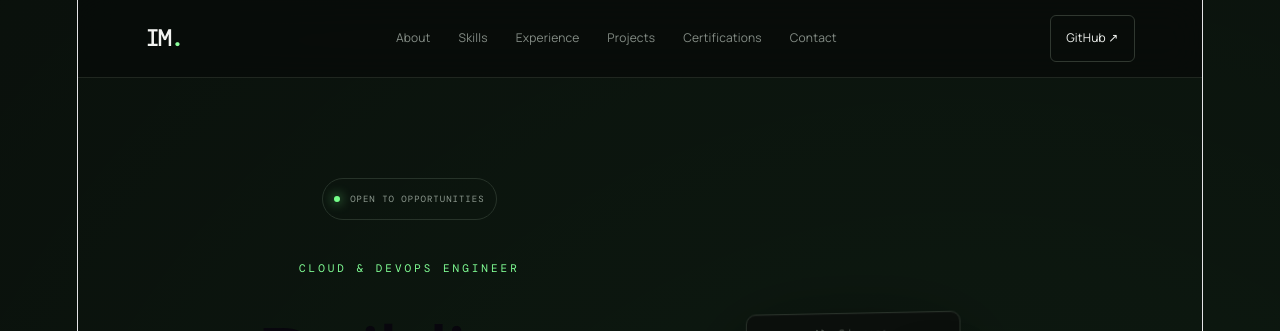
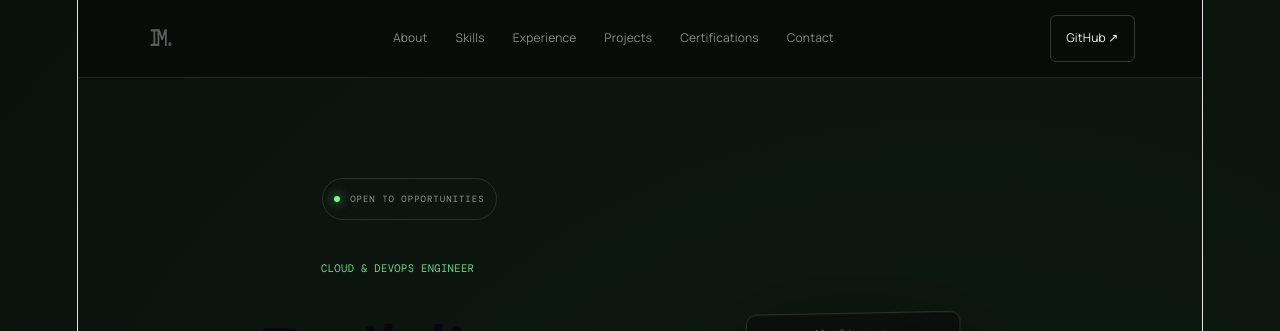
Before and after one commit to ilsamukhtar/ilsa-portfolio, a React (Vite) app: page / in a window 1280 px wide. Shown: the top 331 px of the page. Built offline with nearby package versions, Linux system fonts and the light colour scheme.

Commit message:
Add animated logo and role

```diff
--- a/src/App.css
+++ b/src/App.css
@@ -22,7 +22,11 @@ body {
   margin: 0;
   min-width: 320px;
   background:
-    radial-gradient(circle at 75% 10%, rgba(91, 255, 132, 0.07), transparent 25%),
+    radial-gradient(
+      circle at 75% 10%,
+      rgba(91, 255, 132, 0.07),
+      transparent 25%
+    ),
     #080b09;
   color: #f2f4f1;
 }
@@ -229,7 +233,9 @@ a {
 }
 
 
-/* TERMINAL */
+/* =========================
+   TERMINAL
+========================= */
 
 .hero-terminal {
   position: relative;
@@ -1086,3 +1092,88 @@ footer p {
     gap: 12px;
   }
 }
+
+
+/* =========================
+   ANIMATED IM + ROLE
+========================= */
+
+/* IM Logo Animation */
+.animated-im {
+  animation: logoReveal 3.5s ease-in-out infinite;
+  transform-origin: center;
+}
+
+/* Cloud & DevOps Engineer Animation */
+.animated-role {
+  animation: roleReveal 4s ease-in-out infinite;
+  transform-origin: left center;
+}
+
+
+/* IM opens → stays visible → closes → repeats */
+@keyframes logoReveal {
+  0% {
+    opacity: 0.35;
+    transform: scaleX(0.75);
+    letter-spacing: -4px;
+  }
+
+  25% {
+    opacity: 1;
+    transform: scaleX(1);
+    letter-spacing: normal;
+  }
+
+  65% {
+    opacity: 1;
+    transform: scaleX(1);
+    letter-spacing: normal;
+  }
+
+  90% {
+    opacity: 0.35;
+    transform: scaleX(0.75);
+    letter-spacing: -4px;
+  }
+
+  100% {
+    opacity: 0.35;
+    transform: scaleX(0.75);
+    letter-spacing: -4px;
+  }
+}
+
+
+/* Cloud & DevOps Engineer opens → stays → closes → repeats */
+@keyframes roleReveal {
+  0% {
+    opacity: 0.2;
+    transform: scaleX(0.8);
+    letter-spacing: -2px;
+  }
+
+  25% {
+    opacity: 1;
+    transform: scaleX(1);
+    letter-spacing: 1px;
+  }
+
+  65% {
+    opacity: 1;
+    transform: scaleX(1);
+    letter-spacing: 1px;
+  }
+
+  90% {
+    opacity: 0.2;
+    transform: scaleX(0.8);
+    letter-spacing: -2px;
+  }
+
+  100% {
+    opacity: 0.2;
+    transform: scaleX(0.8);
+    letter-spacing: -2px;
+  }
+}
--- a/src/components/Hero.jsx
+++ b/src/components/Hero.jsx
@@ -10,7 +10,7 @@ function Hero() {
             OPEN TO OPPORTUNITIES
           </div>
 
-          <p className="eyebrow">
+          <p className="eyebrow animated-role">
             CLOUD & DEVOPS ENGINEER
           </p>
 
--- a/src/components/Navbar.jsx
+++ b/src/components/Navbar.jsx
@@ -1,7 +1,7 @@
 function Navbar() {
   return (
     <nav className="navbar">
-      <a href="#home" className="logo">
+      <a href="#home" className="logo animated-im">
         IM<span>.</span>
       </a>
 
```
